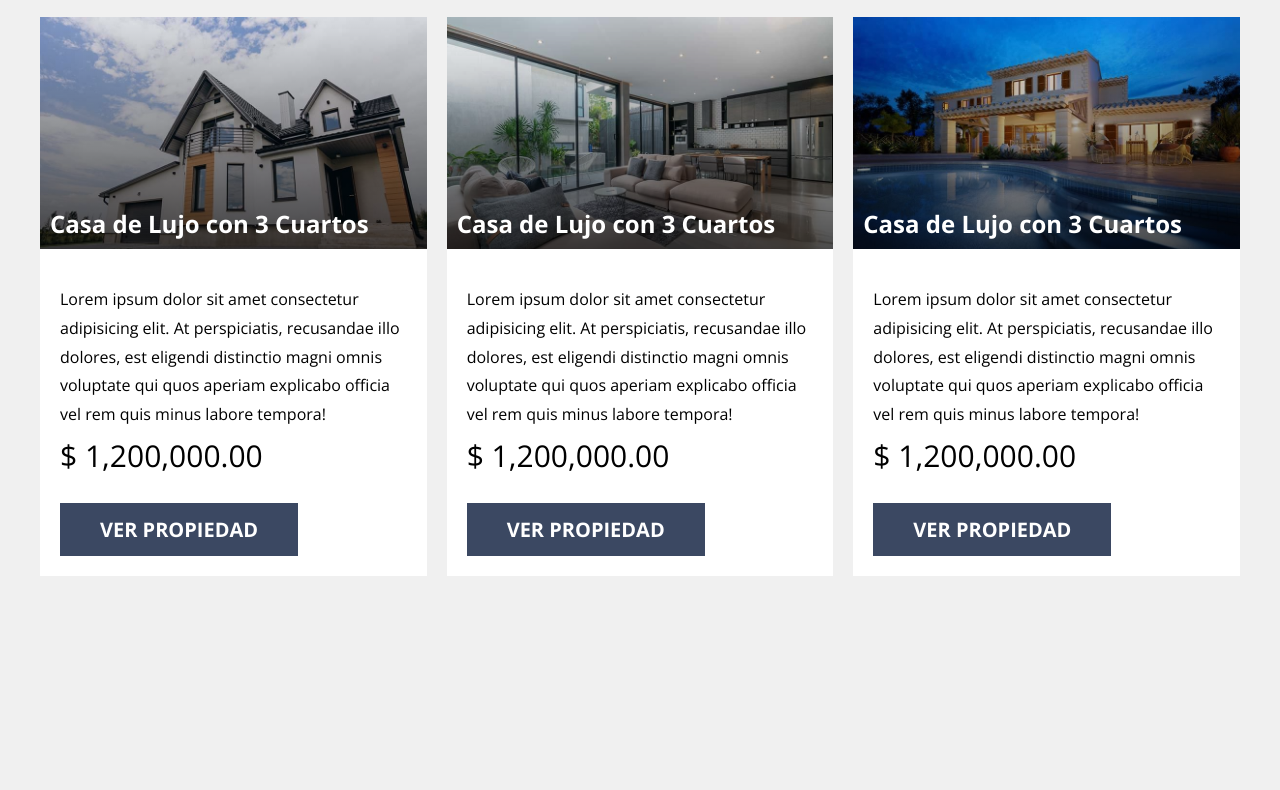
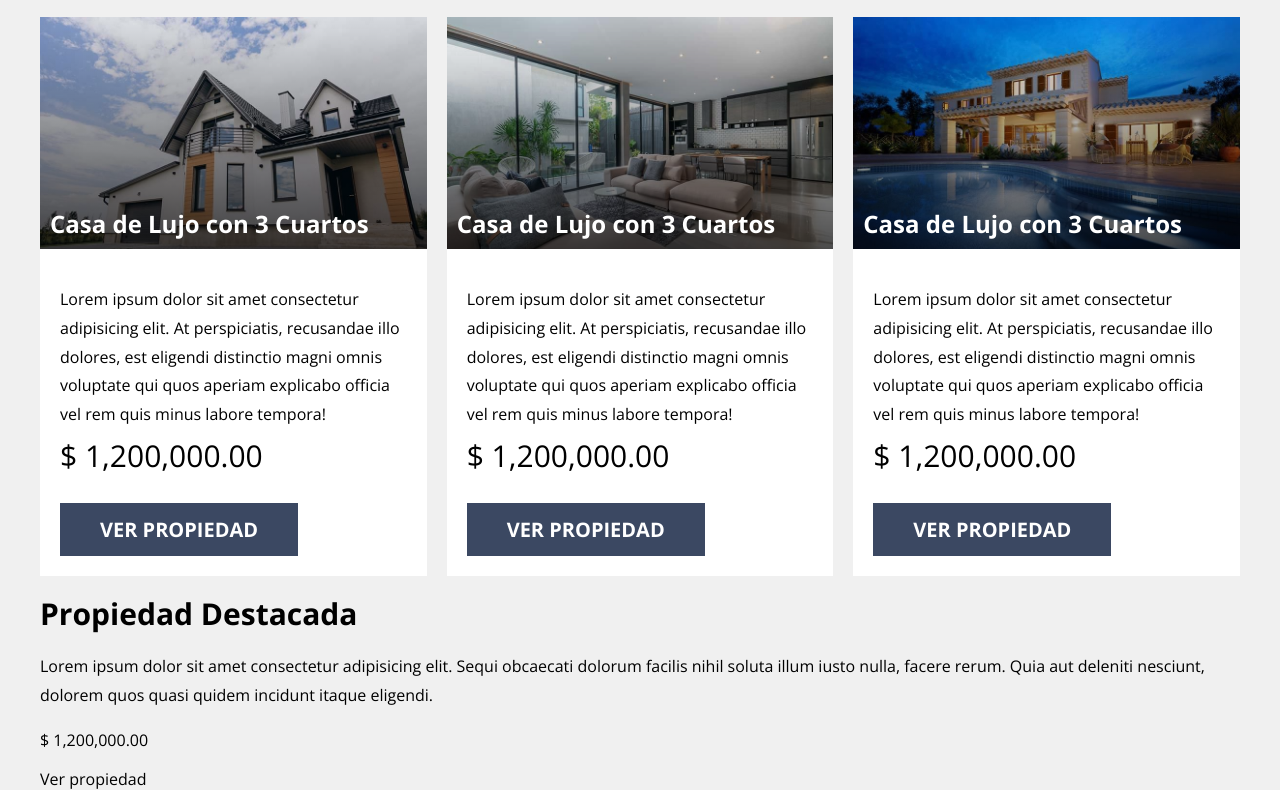
Before and after one commit to sebaa-loda/Real-State-SASS, a website: page index.html in a window 1280 px wide. Shown: the part 1399-2189 px from the top of the page. Before the commit the page ends 1975 px from the top, so only its background shows below. Drawn offline with nearby package versions, Linux system fonts and the light colour scheme.

Commit message:
create destacada

```diff
--- a/index.html
+++ b/index.html
@@ -155,5 +155,18 @@
         <!-- cierra propiedad -->
       </div>
     </main>
+
+    <section class="destacada">
+      <div class="destacada__grid contenedor">
+        <div class="destacada__contenido">
+          <h3 class="destacada__heading">
+            Propiedad Destacada
+          </h3>
+          <p class="destacada__texto">Lorem ipsum dolor sit amet consectetur adipisicing elit. Sequi obcaecati dolorum facilis nihil soluta illum iusto nulla, facere rerum. Quia aut deleniti nesciunt, dolorem quos quasi quidem incidunt itaque eligendi.</p>
+          <p class="destacada__precio">$ 1,200,000.00</p>
+          <a href="#" class="destacada__enlace">Ver propiedad</a>
+        </div>
+      </div>
+    </section>
   </body>
 </html>
```
